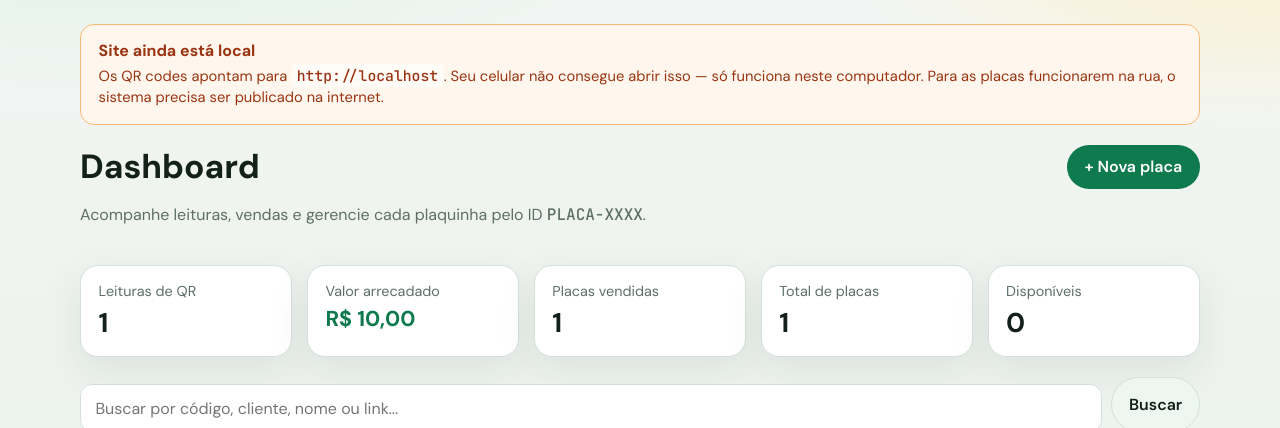
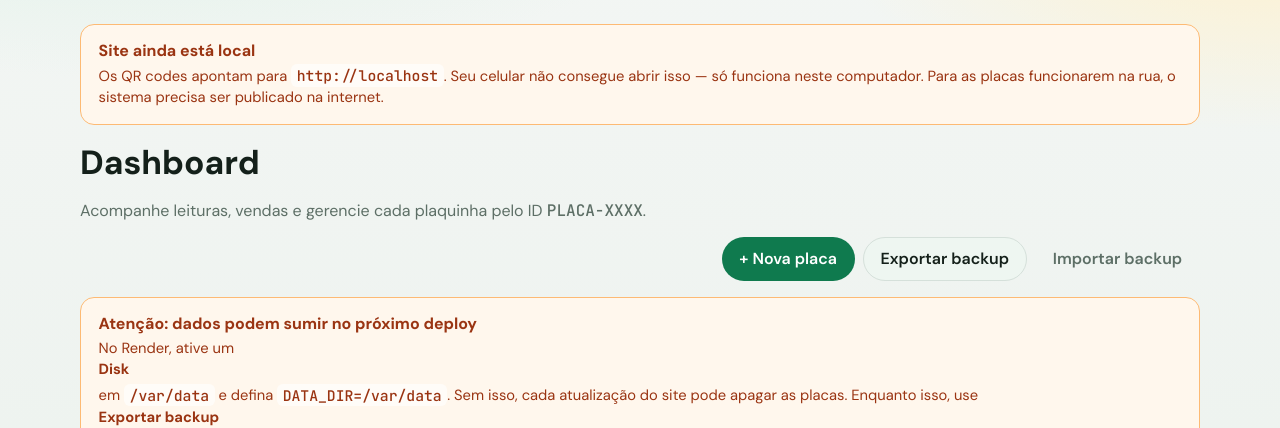
Before and after one commit to Gabriell-Bravo/Deashboard_Placa_Avaliacao, a Flask app: page / in a window 1280 px wide. Shown: the part 77-505 px from the top of the page. Run offline with Flask 3, Linux system fonts and the light colour scheme; the visitor is signed in with stand-in values (Sample User, id 1); tables that the repository leaves empty hold one stand-in row (values such as "Sample post"); grey boxes are pictures that could not be loaded.

Commit message:
Evita perda de dados: aviso de disco, backup e config persistente.
Exportar/importar JSON e orientar Disk /var/data no Render.

```diff
--- a/app.py
+++ b/app.py
@@ -34,6 +34,8 @@ PUBLIC_BASE_URL = (
     or os.environ.get("RENDER_EXTERNAL_URL")
     or ""
 ).rstrip("/")
+# Disco efêmero do Render (sem Disk): dados somem no deploy
+PERSISTENT_DATA = DATA_DIR.startswith("/var/data") or os.environ.get("PERSISTENT_DATA") == "1"
 
 app = Flask(__name__)
 app.secret_key = SECRET_KEY
@@ -229,6 +231,7 @@ def inject_helpers():
         "format_money": format_money,
         "public_base": base,
         "is_local_host": is_local_url(base) if base else True,
+        "persistent_data": PERSISTENT_DATA,
     }
 
 
@@ -296,6 +299,124 @@ def login():
 def logout():
     session.clear()
     return redirect(url_for("login"))
+
+
+@app.route("/backup.json")
+@login_required
+def export_backup():
+    import json
+
+    db = get_db()
+    rows = db.execute("SELECT * FROM qrcodes ORDER BY id").fetchall()
+    payload = {
+        "exported_at": now_iso(),
+        "items": [dict(row) for row in rows],
+    }
+    data = json.dumps(payload, ensure_ascii=False, indent=2).encode("utf-8")
+    return send_file(
+        BytesIO(data),
+        mimetype="application/json",
+        as_attachment=True,
+        download_name=f"backup-placas-{datetime.utcnow().strftime('%Y%m%d-%H%M%S')}.json",
+    )
+
+
+@app.route("/backup/import", methods=["POST"])
+@login_required
+def import_backup():
+    import json
+
+    upload = request.files.get("backup_file")
+    if not upload or not upload.filename:
+        flash("Selecione um arquivo de backup JSON.", "error")
+        return redirect(url_for("dashboard"))
+    try:
+        payload = json.load(upload.stream)
+        items = payload.get("items") if isinstance(payload, dict) else payload
+        if not isinstance(items, list):
+            raise ValueError("Formato inválido.")
+    except Exception:
+        flash("Não foi possível ler o backup. Use o JSON exportado pelo sistema.", "error")
+        return redirect(url_for("dashboard"))
+
+    db = get_db()
+    imported = 0
+    for raw in items:
+        if not isinstance(raw, dict):
+            continue
+        code = str(raw.get("code") or "").strip().upper()
+        name = str(raw.get("name") or "").strip()
+        target_url = str(raw.get("target_url") or "").strip()
+        if not code or not name or not target_url:
+            continue
+        try:
+            target_url = normalize_url(target_url)
+        except ValueError:
+            continue
+
+        now = now_iso()
+        company = (raw.get("company") or "").strip()
+        notes = (raw.get("notes") or "").strip()
+        scans = int(raw.get("scans") or 0)
+        last_scan = raw.get("last_scan")
+        active = 1 if raw.get("active", 1) else 0
+        sold = 1 if raw.get("sold") else 0
+        sale_price = raw.get("sale_price")
+        sold_at = raw.get("sold_at")
+        created_at = raw.get("created_at") or now
+
+        exists = db.execute("SELECT id FROM qrcodes WHERE code = ?", (code,)).fetchone()
+        if exists:
+            db.execute(
+                """
+                UPDATE qrcodes
+                SET name=?, company=?, target_url=?, notes=?, scans=?, last_scan=?,
+                    active=?, sold=?, sale_price=?, sold_at=?, updated_at=?
+                WHERE code=?
+                """,
+                (
+                    name,
+                    company,
+                    target_url,
+                    notes,
+                    scans,
+                    last_scan,
+                    active,
+                    sold,
+                    sale_price,
+                    sold_at,
+                    now,
+                    code,
+                ),
+            )
+        else:
+            db.execute(
+                """
+                INSERT INTO qrcodes (
+                    code, name, company, target_url, notes, scans, last_scan,
+                    active, sold, sale_price, sold_at, created_at, updated_at
+                ) VALUES (?, ?, ?, ?, ?, ?, ?, ?, ?, ?, ?, ?, ?)
+                """,
+                (
+                    code,
+                    name,
+                    company,
+                    target_url,
+                    notes,
+                    scans,
+                    last_scan,
+                    active,
+                    sold,
+                    sale_price,
+                    sold_at,
+                    created_at,
+                    now,
+                ),
+            )
+        imported += 1
+    db.commit()
+    flash(f"Backup importado: {imported} placa(s).", "success")
+    return redirect(url_for("dashboard"))
 
 
 @app.route("/")
--- a/static/style.css
+++ b/static/style.css
@@ -94,13 +94,15 @@ code, .mono { font-family: var(--mono); }
 .btn-ghost { background: transparent; color: var(--muted); border-color: transparent; }
 .btn-danger { background: #fee4e2; color: var(--danger); border-color: #fecdca; }
 
-.page-head {
+.head-actions-stack {
   display: flex;
-  justify-content: space-between;
-  align-items: flex-start;
-  gap: 1rem;
-  margin: 1.25rem 0 1.5rem;
+  flex-wrap: wrap;
+  gap: 0.5rem;
+  align-items: center;
+  justify-content: flex-end;
 }
+.import-form { margin: 0; }
+.import-label { cursor: pointer; margin: 0; }
 .page-head h1 { margin: 0 0 0.35rem; font-size: clamp(1.6rem, 3vw, 2.1rem); }
 .eyebrow {
   margin: 0 0 0.4rem;
--- a/templates/base.html
+++ b/templates/base.html
@@ -35,6 +35,15 @@
       </p>
     </div>
     {% endif %}
+    {% if session.get('logged_in') and not persistent_data and not is_local_host %}
+    <div class="local-warning">
+      <strong>Disco persistente não configurado</strong>
+      <p>
+        Sem Disk no Render (<code>DATA_DIR=/var/data</code>), os cadastros podem sumir a cada deploy.
+        Configure o disco e use Exportar backup.
+      </p>
+    </div>
+    {% endif %}
 
     {% with messages = get_flashed_messages(with_categories=true) %}
       {% if messages %}
--- a/templates/dashboard.html
+++ b/templates/dashboard.html
@@ -6,8 +6,28 @@
     <h1>Dashboard</h1>
     <p class="muted">Acompanhe leituras, vendas e gerencie cada plaquinha pelo ID <code>PLACA-XXXX</code>.</p>
   </div>
-  <a class="btn btn-primary" href="{{ url_for('create_qr') }}">+ Nova placa</a>
+  <div class="head-actions-stack">
+    <a class="btn btn-primary" href="{{ url_for('create_qr') }}">+ Nova placa</a>
+    <a class="btn btn-secondary" href="{{ url_for('export_backup') }}">Exportar backup</a>
+    <form class="import-form" method="post" action="{{ url_for('import_backup') }}" enctype="multipart/form-data">
+      <label class="btn btn-ghost import-label">
+        Importar backup
+        <input type="file" name="backup_file" accept="application/json,.json" onchange="this.form.submit()" hidden />
+      </label>
+    </form>
+  </div>
 </section>
+
+{% if not persistent_data %}
+<div class="local-warning">
+  <strong>Atenção: dados podem sumir no próximo deploy</strong>
+  <p>
+    No Render, ative um <strong>Disk</strong> em <code>/var/data</code> e defina
+    <code>DATA_DIR=/var/data</code>. Sem isso, cada atualização do site pode apagar as placas.
+    Enquanto isso, use <strong>Exportar backup</strong> com frequência.
+  </p>
+</div>
+{% endif %}
 
 <section class="stats stats-5">
   <article class="stat">
```
Also changed, not shown: DEPLOY.md (+22 -25 lines), render.yaml (+6 -2 lines).
